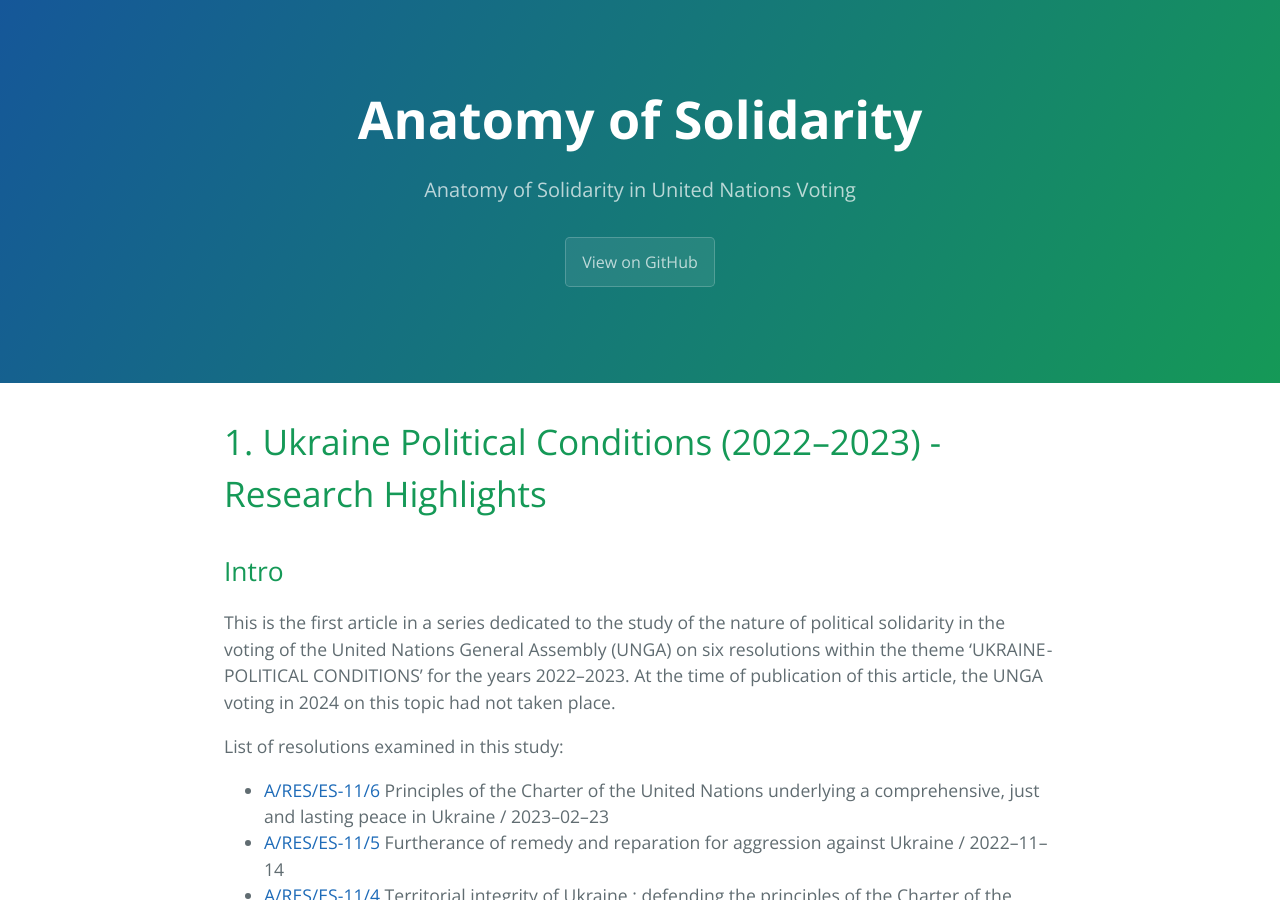
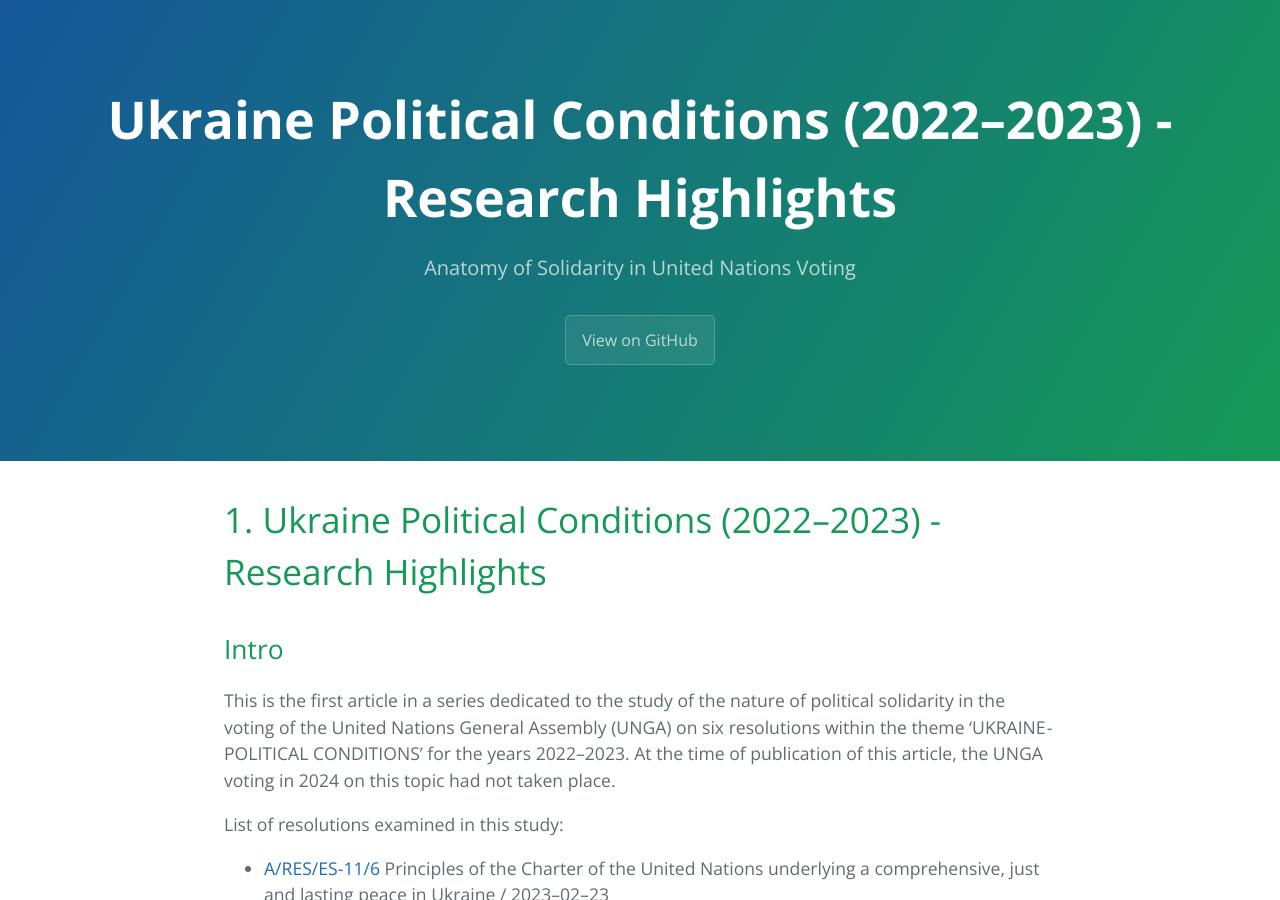
Before and after one commit to sobolsky/UN_UPC_2024, a Jekyll site: the page built from index.md, in a window 1280 px wide and 900 px high. Built offline with Jekyll 4.4.1, drawn with Linux system fonts in a browser that asks for light colours; our own code applies the rules of GitHub Pages for plain Markdown files; some of the changed lines change nothing that is shown.

Commit message:
Update index.md

```diff
--- a/index.md
+++ b/index.md
@@ -1,7 +1,7 @@
 ---
 layout: default
-title: Anatomy of Solidarity
-description: Anatomy of Solidarity in United Nations Voting
+# title: Anatomy of Solidarity
+# description: Anatomy of Solidarity in United Nations Voting
 show_downloads: false
 google_analytics:
 # permalink: /upc
```
